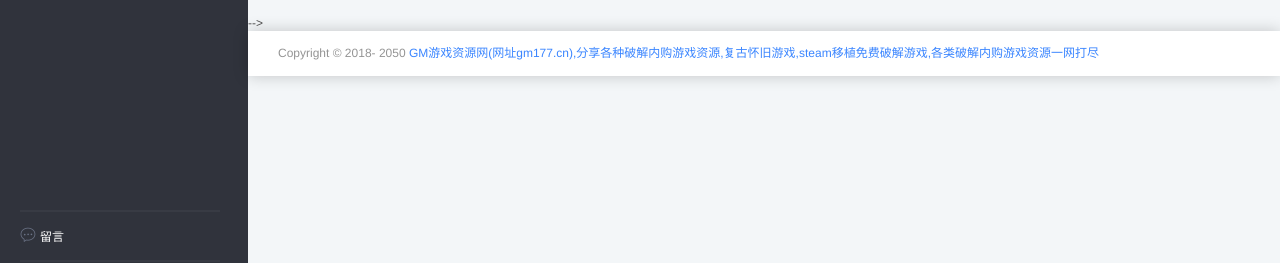
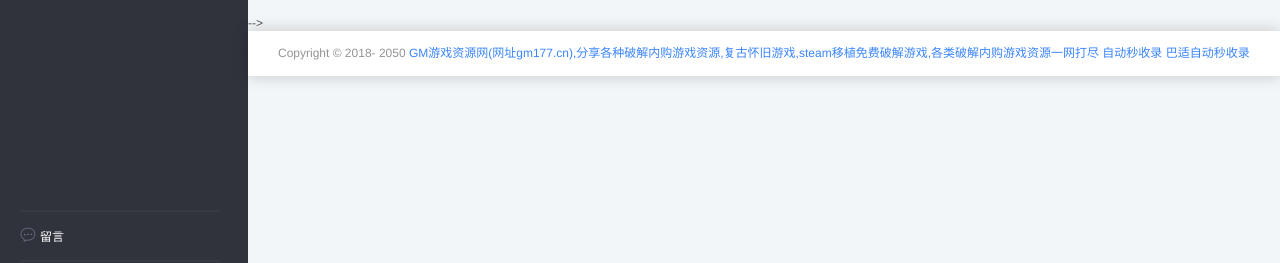
Before and after one commit to gmliuqing521/gmyx3799, a plain HTML site: page index.html in a window 1280 px wide. Shown: the part 537-800 px from the top of the page. Drawn offline with nearby package versions, Linux system fonts and the light colour scheme.

Commit message:
Update index.html

```diff
--- a/index.html
+++ b/index.html
@@ -421,6 +421,8 @@
                         <div>
                             Copyright © 2018- 2050
                             <a href="http://www.gm177.cn">GM游戏资源网(网址gm177.cn),分享各种破解内购游戏资源,复古怀旧游戏,steam移植免费破解游戏,各类破解内购游戏资源一网打尽</a>
+                             <a href="https://www.badfl.com/">自动秒收录</a>
+  <a href="https://www.ibashi.net/">巴适自动秒收录</a>
                         </div>
                     </div>
                 </footer>
```
